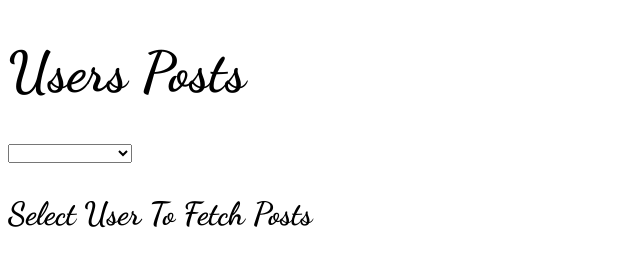
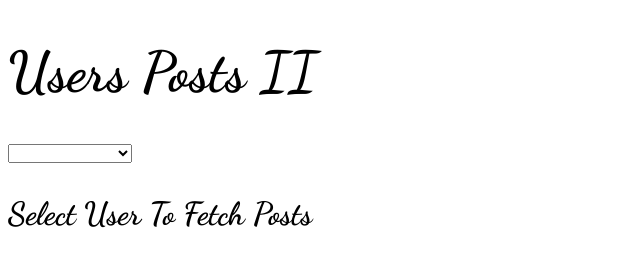
Before and after one commit to BS-SantosPierre/BFJS-ExoPromise-02, a plain HTML site: page index.html in a window 1280 px wide. Shown: the whole page, without its empty margins (0-640 px from the left). Drawn offline with Linux system fonts and the light colour scheme; no server answers.

Commit message:
Update Title

```diff
--- a/index.html
+++ b/index.html
@@ -11,7 +11,7 @@
 	<link rel="stylesheet" href="./styles/style.css">
 </head>
 <body>
-	<h1>Users Posts</h1>
+	<h1>Users Posts II</h1>
 	<select id="user-select">
 		<option value="">Choose User</option>
 	</select>
```
